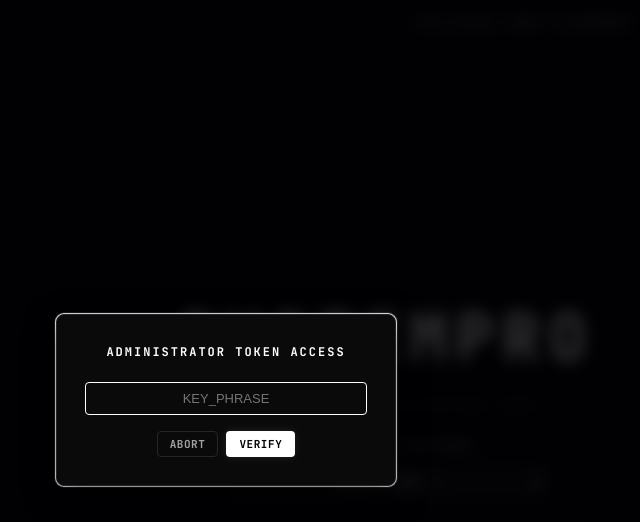
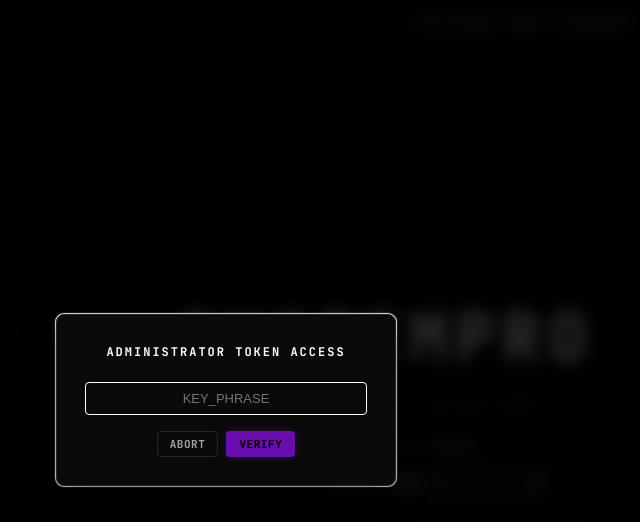
Before and after one commit to harikrishna-t-s/systempro, a plain HTML site: page index.html in a window 1280 px wide. Both pictures are taken after a click on the button "LOGIN_ADMIN". Shown: the whole page, without its empty margins (414-1054 px from the left). Drawn offline with nearby package versions, Linux system fonts and the light colour scheme.

Commit message:
add: dark violet accent color

```diff
--- a/assets/css/main.css
+++ b/assets/css/main.css
@@ -11,6 +11,7 @@
     --text-muted: #525252;
     --accent-error: #ffffff;
     --accent-secure: #ffffff;
+    --accent-primary: #6a0dad;
     --accent-glow: rgba(255, 255, 255, 0.15);
     --font-mono: 'JetBrains Mono', 'SFMono-Regular', Consolas, monospace;
     --font-sans: 'Outfit', -apple-system, BlinkMacSystemFont, "Segoe UI", Roboto, sans-serif;
@@ -78,12 +79,12 @@ body {
     letter-spacing: 0.05em;
 }
 .btn-primary {
-    background-color: var(--text-primary);
+    background-color: var(--accent-primary);
     color: var(--bg-primary);
-    box-shadow: 0 0 10px rgba(255, 255, 255, 0.1);
+    box-shadow: 0 0 10px rgba(106, 13, 173, 0.3);
 }
 .btn-primary:hover {
-    background-color: #e2e8f0;
+    background-color: #7b1fc0;
     transform: translateY(-1px);
     box-shadow: 0 0 15px rgba(255, 255, 255, 0.2);
 }
```
